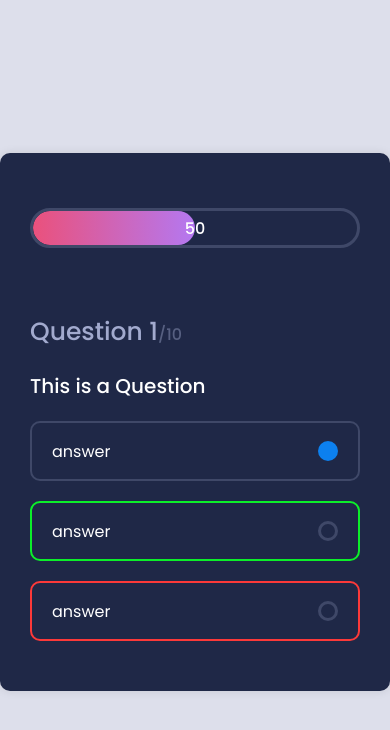
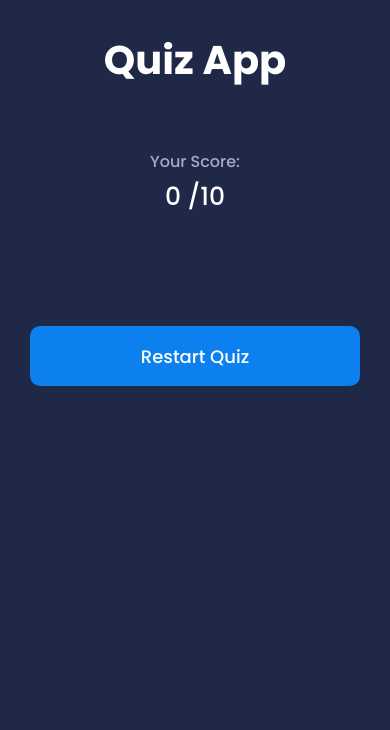
Before and after one commit to EbubeStrong/Quiz_app, a plain HTML site: page index.html in a window 390 px wide. Drawn offline with Linux system fonts and the light colour scheme.

Commit message:
commit updated ui

```diff
--- a/index.html
+++ b/index.html
@@ -63,7 +63,7 @@
         <button class="btn start">Start quiz</button>
       </div>
 
-      <div class="quiz">
+      <div class="quiz hide">
         <div class="timer">
           <div class="progress">
             <div class="progress-bar"></div>
@@ -84,24 +84,40 @@
           <div class="answer selected">
             <span class="text">answer</span>
             <span class="checkbox">
-              <span class="icon"></span>
+              <span class="icon">✓</span>
             </span>
           </div>
 
           <div class="answer correct">
             <span class="text">answer</span>
             <span class="checkbox">
-              <span class="icon"></span>
+              <span class="icon">✓</span>
             </span>
           </div>
 
           <div class="answer wrong">
             <span class="text">answer</span>
             <span class="checkbox">
-              <span class="icon"></span>
+              <span class="icon">✓</span>
             </span>
           </div>
         </div>
+
+        <button class="btn submit" disabled>Submit</button>
+        <button class="btn next">Next</button>
+      </div>
+
+      <div class="end-screen">
+        <h1 class="heading">Quiz App</h1>
+        <div class="score">
+          <span class="score-text">Your Score:</span>
+          <div>
+            <span class="final-score">0</span>
+            <span class="total-score">/10</span>
+          </div>
+        </div>
+
+        <button class="btn restart">Restart Quiz</button>
       </div>
     </div>
     <script src="./app.js"></script>
--- a/style.css
+++ b/style.css
@@ -105,7 +105,8 @@ select{
     height: 100%;
     border-radius: 30px;
     overflow: hidden;
-    background: linear-gradient(to right, #ea517c, #b478f1);
+    /* background: linear-gradient(to right, #ea517c, #b478f1); */
+    background: linear-gradient(to right, rgb(8, 100, 238), rgb(15, 195, 240));
     transition: 1s linear;
 }
 .timer .progress .progress-text{
@@ -180,3 +181,36 @@ select{
 .answer.wrong{
     border-color: #fc3939;
 }
+
+.question-wrapper,
+.answer-wrapper{
+    margin-bottom: 30px;
+}
+
+/* style for next button */
+.btn .next{
+    display: none;
+}
+
+/* style for end-screen */
+.end-screen .score{
+    color: #fff;
+    font-size: 25px;
+    font-weight: 500;
+    margin-bottom: 80px;
+    text-align: center;
+}
+
+.end-screen .score-text{
+    color: #a2aace;
+    font-size: 16px;
+    margin-bottom: 120px;
+}
+
+@media(max-width: 468px){
+    .container{
+        min-height: 100vh;
+        max-width: 100%;
+        border-radius: 0;
+    }
+}
```
